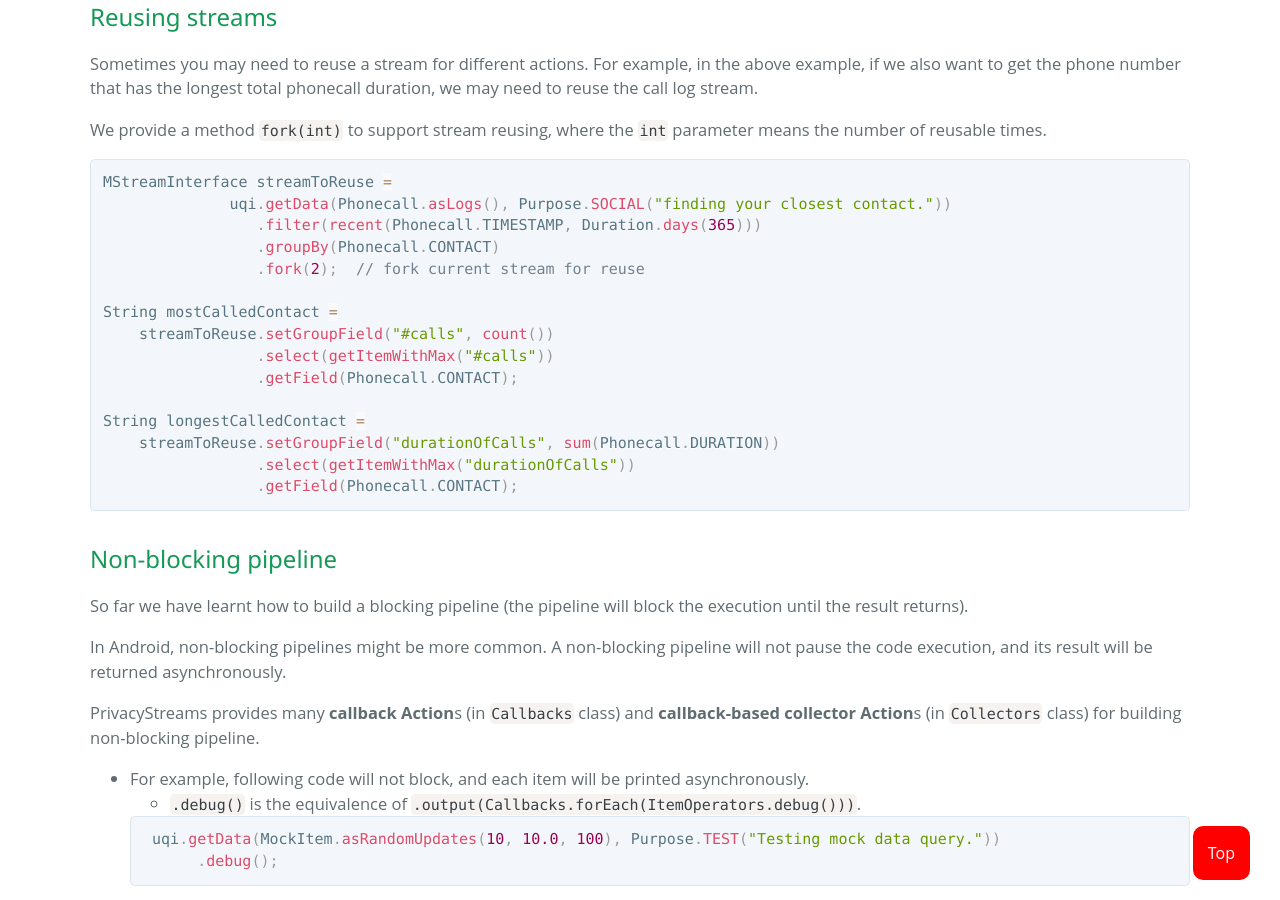
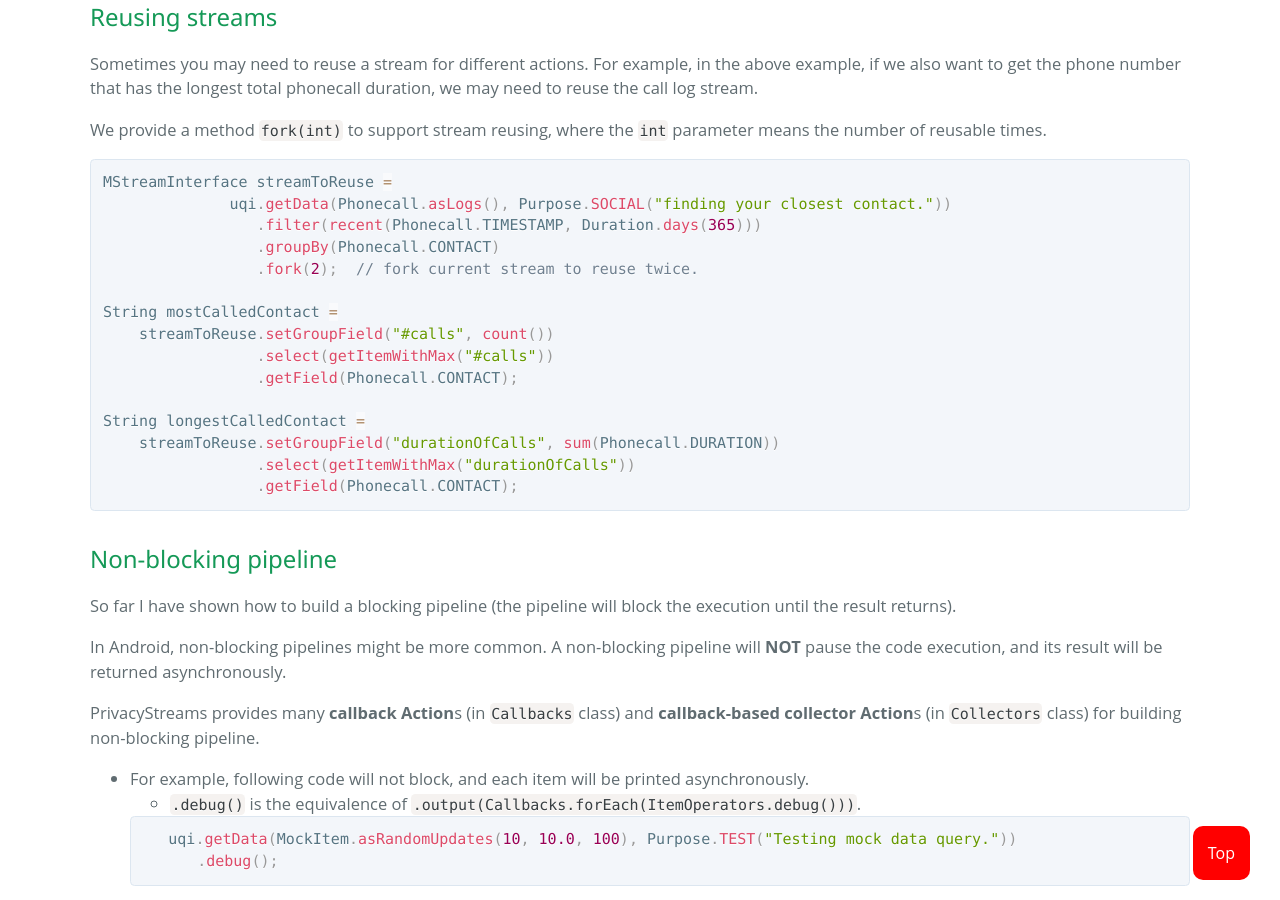
Before and after one commit to PrivacyStreams/PrivacyStreams.github.io, a Jekyll site: the page built from get_started.md, in a window 1280 px wide and 900 px high, scrolled down 7687 px. Built offline with Jekyll 4.4.1, drawn with Linux system fonts in a browser that asks for light colours; some of the changed text lies outside the part shown.

Commit message:
slight change

```diff
--- a/get_started.md
+++ b/get_started.md
@@ -273,7 +273,7 @@ We provide a method `fork(int)` to support stream reusing, where the `int` param
               uqi.getData(Phonecall.asLogs(), Purpose.SOCIAL("finding your closest contact."))
                  .filter(recent(Phonecall.TIMESTAMP, Duration.days(365)))
                  .groupBy(Phonecall.CONTACT)
-                 .fork(2);  // fork current stream for reuse
+                 .fork(2);  // fork current stream to reuse twice.
 
 String mostCalledContact =
     streamToReuse.setGroupField("#calls", count())
@@ -287,16 +287,17 @@ String longestCalledContact =
 
 ### Non-blocking pipeline
 
-So far we have learnt how to build a blocking pipeline (the pipeline will block the execution until the result returns).
+So far I have shown how to build a blocking pipeline (the pipeline will block the execution until the result returns).
 
-In Android, non-blocking pipelines might be more common. A non-blocking pipeline will not pause the code execution, and its result will be returned asynchronously.
+In Android, non-blocking pipelines might be more common. A non-blocking pipeline will **NOT** pause the code execution, and its result will be returned asynchronously.
 
 PrivacyStreams provides many **callback Action**s (in `Callbacks` class) and **callback-based collector Action**s (in `Collectors` class) for building non-blocking pipeline.
 
 - For example, following code will not block, and each item will be printed asynchronously.
     - `.debug()` is the equivalence of `.output(Callbacks.forEach(ItemOperators.debug()))`.
 
-    <pre><code> uqi.getData(MockItem.asRandomUpdates(10, 10.0, 100), Purpose.TEST("Testing mock data query."))
+    <pre>
+    <code> uqi.getData(MockItem.asRandomUpdates(10, 10.0, 100), Purpose.TEST("Testing mock data query."))
         .debug();</code></pre>
 
 - The "most-called contact" example can also be implemented as non-blocking.
```
Also changed, not shown: other parts of get_started.md (+3 -3 lines).
